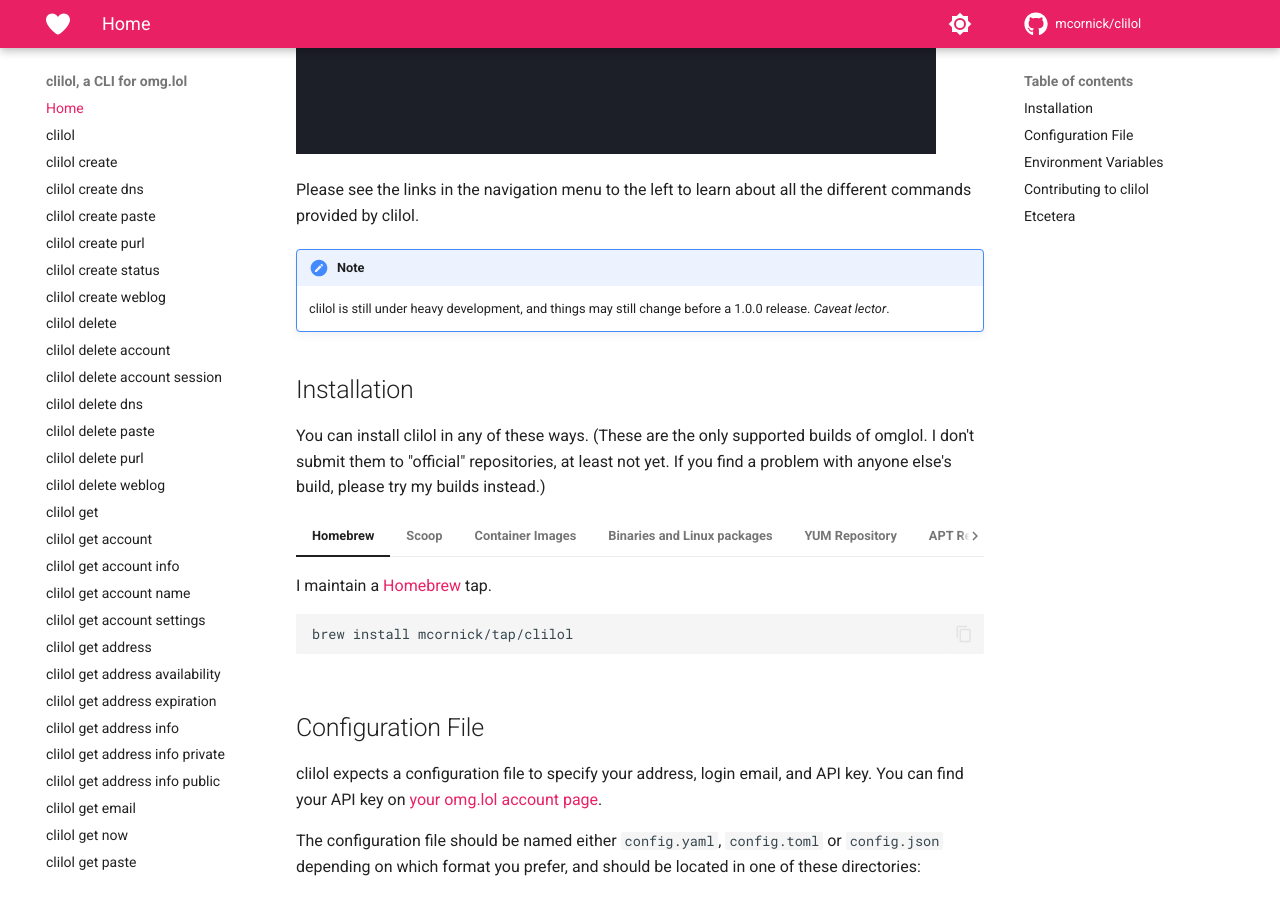
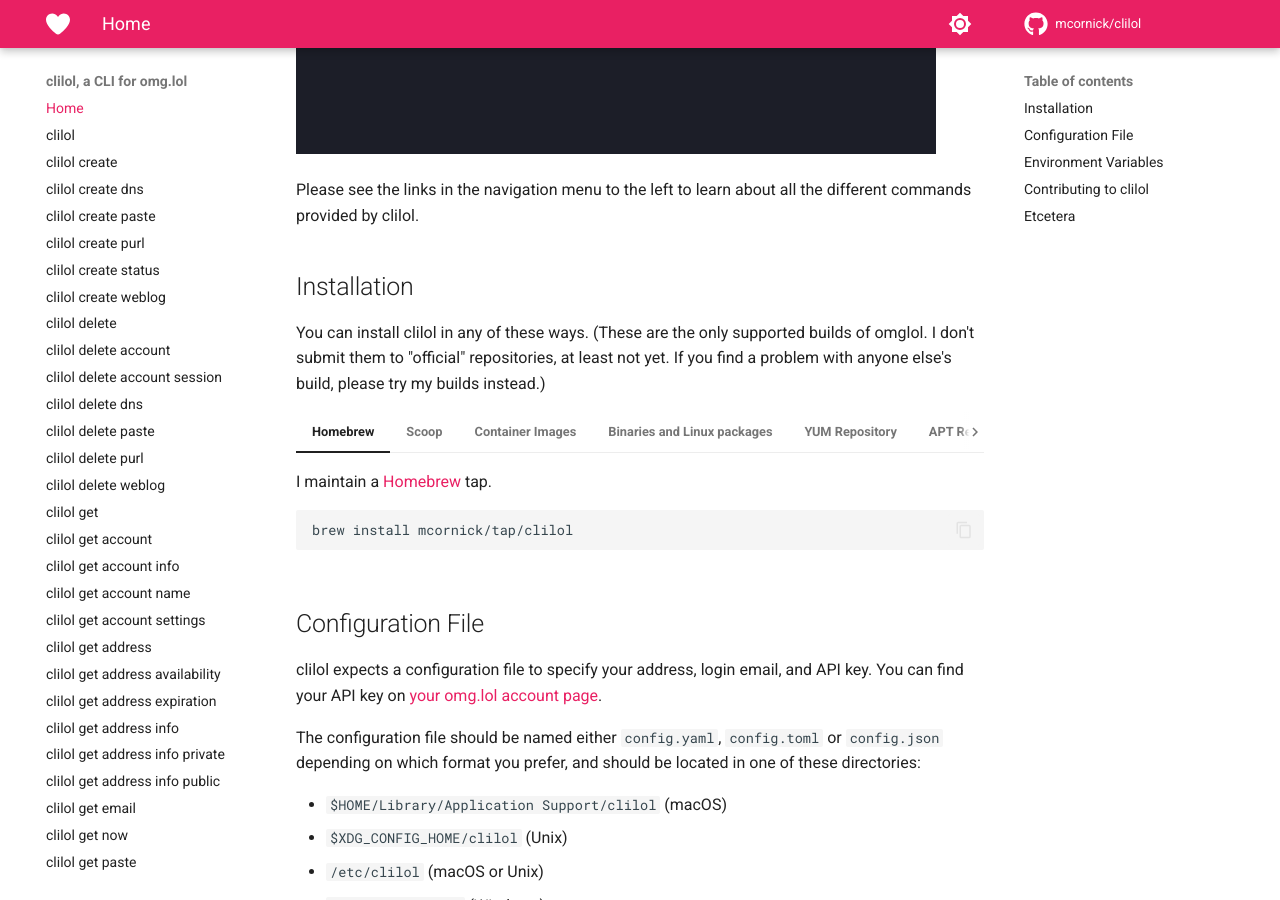
Before and after one commit to mcornick/clilol, an MkDocs documentation site: the page built from docs/index.md, in a window 1280 px wide and 900 px high, scrolled down 573 px. Built offline with MkDocs 1.6.1 and Material for MkDocs 9.7.7, drawn with Linux system fonts in a browser that asks for light colours; comment, search, counter and statistics services are not loaded.

Commit message:
docs: remove "heavy development" admonitions
Signed-off-by: Mark Cornick <mcornick@mcornick.com>

```diff
--- a/docs/index.md
+++ b/docs/index.md
@@ -6,10 +6,6 @@
 ![Screenshot](clilol.gif "Screenshot")
 
 Please see the links in the navigation menu to the left to learn about all the different commands provided by clilol.
-
-!!! Note
-
-    clilol is still under heavy development, and things may still change before a 1.0.0 release. _Caveat lector_.
 
 ## Installation
 
```
Also changed, not shown: README.md (+0 -2 lines).
